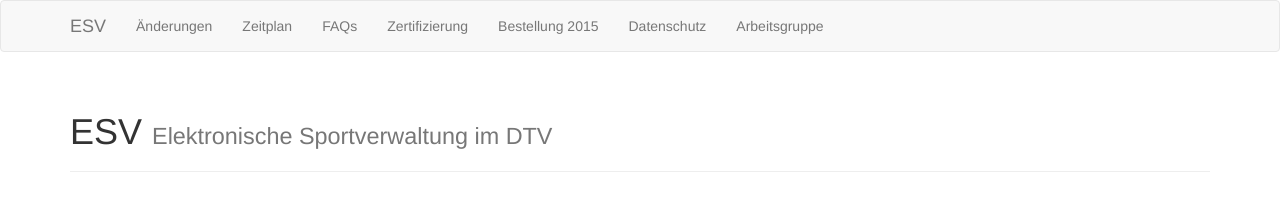
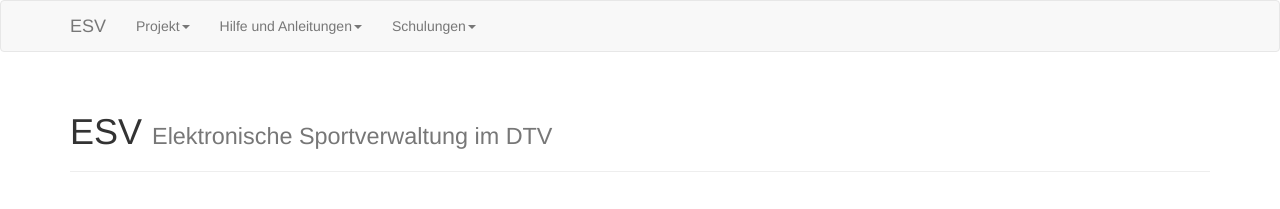
Before and after one commit to tanzsport/esv-faq, a Jekyll site: the page built from index.md, in a window 1280 px wide. Shown: the top 209 px of the page. Built offline with Jekyll 4.4.1, drawn with Linux system fonts in a browser that asks for light colours; nearby versions of some CDN libraries; library files that are not in the unit come from our copies; comment, search, counter and statistics services are not loaded.

Commit message:
Umstellung auf Menü-Struktur.

```diff
--- /dev/null
+++ b/_data/menu.yml
@@ -0,0 +1,27 @@
+- text: Projekt
+  subitems:
+    - text: Änderungen
+      url: /esv/aenderungen.html
+    - text: Zeitplan
+      url: /esv/zeitplan.html
+    - text: FAQs
+      url: /esv/faq.html
+    - text: Zertifizierung
+      url: /esv/zertifizierung.html
+    - text: Datenschutz
+      url: /esv/datenschutz.html
+    - text: Arbeitsgruppe
+      url: /esv/arbeitsgruppe.html
+- text: Hilfe und Anleitungen
+  subitems:
+    - text: Aktivierung ID-Karte
+      url: /hilfe/aktivierung_idkarte.html
+    - text: Startmarkenbestellung 2015
+      url: /esv/bestellung2015.html
+      divider: true
+- text: Schulungen
+  subitems:
+    - text: Regionalkonferenzen
+      url: /schulungen/regionalkonferenzen.html
+    - text: Unterlagen
+      url: /schulungen/unterlagen.html
--- a/_includes/themes/bootstrap-3/default-esv.html
+++ b/_includes/themes/bootstrap-3/default-esv.html
@@ -57,11 +57,7 @@
 
         <!-- Collect the nav links, forms, and other content for toggling -->
         <div class="collapse navbar-collapse" id="jb-navbar-collapse">
-          <ul class="nav navbar-nav">
-            {% assign pages_list = site.pages | sort:"name" %}
-            {% assign group = 'navigation' %}
-            {% include JB/pages_list %}
-          </ul>
+            {% include themes/bootstrap-3/nav1.html nav=site.data.menu %}
         </div><!-- /.navbar-collapse -->
         </div>
       </nav>
--- /dev/null
+++ b/_includes/themes/bootstrap-3/nav1.html
@@ -0,0 +1,10 @@
+<ul class="nav navbar-nav">
+{% for item in include.nav %}
+    <li class="dropdown">
+        <a href="#" class="dropdown-toggle" data-toggle="dropdown">{{ item.text }}<span class="caret"></span></a>
+        {% if item.subitems %}
+            {% include themes/bootstrap-3/nav2.html nav=item.subitems %}
+        {% endif %}
+    </li>
+{% endfor %}
+</ul>
--- /dev/null
+++ b/_includes/themes/bootstrap-3/nav2.html
@@ -0,0 +1,27 @@
+{% assign first = 1 %}
+<ul class="dropdown-menu" role="menu">
+{% for item in include.nav %}
+    {% if item.url %}
+    {% if item.divider %}
+        <li class="divider"></li>
+    {% endif %}
+    <li>
+        <a href="{{ BASE_PATH }}{{ item.url }}">
+            {% if item.url == navurl %}
+                <b>{{ item.text }}</b>
+            {% else %}
+                {{ item.text }}
+            {% endif %}
+        </a>
+    </li>
+    {% else %}
+    {% if first < 1 %}
+        <li class="divider"></li>
+    {% endif %}
+    <li class="dropdown-header" style="font-weight:bold">
+        {{ item.text }}
+    </li>
+    {% endif %}
+    {% assign first = 0 %}
+{% endfor %}
+</ul>
```
